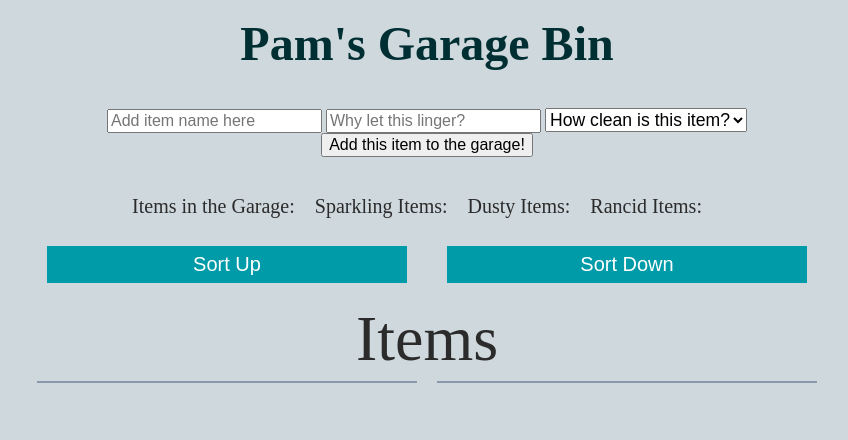
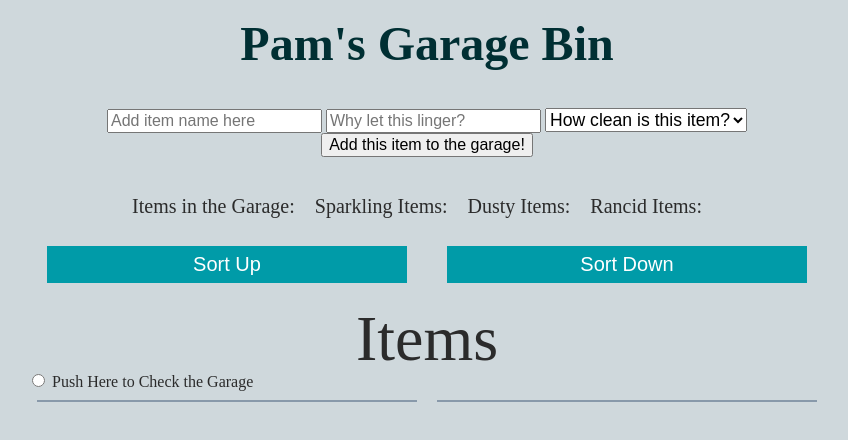
Before and after one commit to thatPamIAm/garage_bin, a website: page public/index.html in a window 1280 px wide. Shown: the whole page, without its empty margins (213-1061 px from the left). Drawn offline with Linux system fonts and the light colour scheme; no server answers.

Commit message:
add sections for garage/accordion transition

```diff
--- a/public/index.html
+++ b/public/index.html
@@ -43,6 +43,11 @@
 
 
         <h1 class='items-title'>Items</h1>
+        <section class='tab-section'>
+              <section class='tab first-tab'>
+                <input class='garage-input' id='tab-1' type='radio' name='tabs'>
+                <label class='accordion' for='tab-1'>Push Here to Check the Garage</label>
+                <section class='panel'>
         <div class='main-container'>
           <div class='garage-list half'>
           </div>
@@ -50,6 +55,9 @@
           <div class='single-item half'>
           </div>
         </div>
+      </section>
+   </section>
+  </section>
 
     <script src='./jquery.js'></script>
     <script src='./index.js'></script>
```
